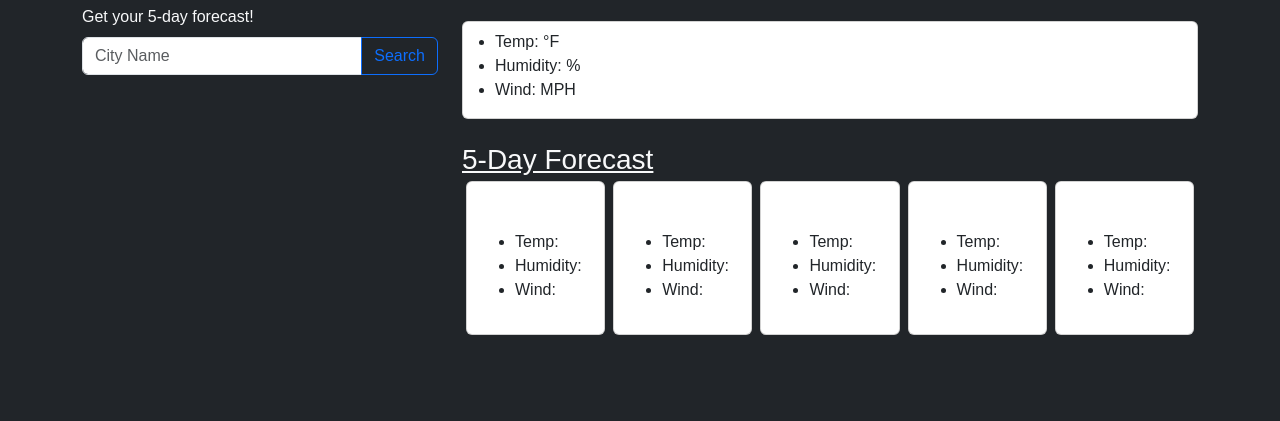
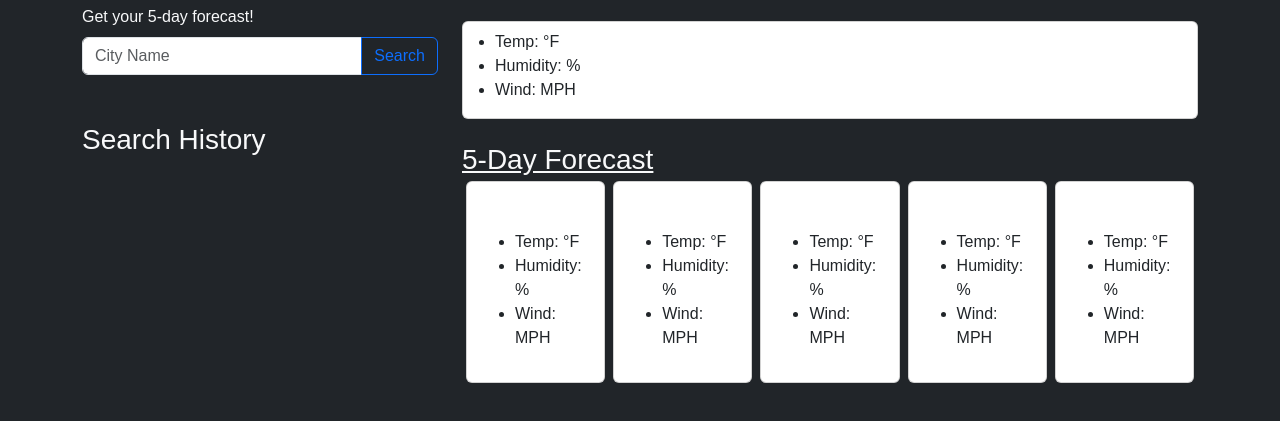
Before and after one commit to RicAdbur/weather-app, a plain HTML site: page index.html in a window 1280 px wide. Shown: the part 51-472 px from the top of the page. Drawn offline with nearby package versions, Linux system fonts and the light colour scheme.

Commit message:
added README

```diff
--- a/index.html
+++ b/index.html
@@ -29,8 +29,8 @@
                             <button class="btn btn-outline-primary" type="submit" id="search-button">Search</button>
                         </div>
                     </form>
+                    <h3 class="text-light mt-5">Search History</h3>
                     <div id="search-history">
-                        <h3 class="text-light mt-5">Search History</h3>
                     </div>
                 </section>
 
@@ -54,9 +54,9 @@
                                         <h5 class="card-title"></h5>
                                         <img src=""/>
                                         <ul>
-                                            <li>Temp: <span class="temp"></span></li>
-                                            <li>Humidity: <span class="humidity"></span></li>
-                                            <li>Wind: <span class="wind"></span></li>
+                                            <li>Temp: <span class="temp"></span>°F</li>
+                                            <li>Humidity: <span class="humidity"></span>%</li>
+                                            <li>Wind: <span class="wind"></span>MPH</li>
 
                                         </ul>
                                     </div>
@@ -69,9 +69,9 @@
                                         <h5 class="card-title"></h5>
                                         <img src=""/>
                                         <ul>
-                                            <li>Temp: <span class="temp"></span></li>
-                                            <li>Humidity: <span class="humidity"></span></li>
-                                            <li>Wind:  <span class="wind"></span></li>
+                                            <li>Temp: <span class="temp"></span>°F</li>
+                                            <li>Humidity: <span class="humidity"></span>%</li>
+                                            <li>Wind: <span class="wind"></span>MPH</li>
                                         </ul>
                                     </div>
                                 </div>
@@ -83,9 +83,9 @@
                                         <h5 class="card-title"></h5>
                                         <img src=""/>
                                         <ul>
-                                            <li>Temp: <span class="temp"></span></li>
-                                            <li>Humidity: <span class="humidity"></span></li>
-                                            <li>Wind:  <span class="wind"></span></li>
+                                            <li>Temp: <span class="temp"></span>°F</li>
+                                            <li>Humidity: <span class="humidity"></span>%</li>
+                                            <li>Wind: <span class="wind"></span>MPH</li>
                                         </ul>
                                     </div>
                                 </div>
@@ -97,9 +97,9 @@
                                         <h5 class="card-title"></h5>
                                         <img src=""/>
                                         <ul>
-                                            <li>Temp: <span class="temp"></span></li>
-                                            <li>Humidity: <span class="humidity"></span></li>
-                                            <li>Wind:  <span class="wind"></span></li>
+                                            <li>Temp: <span class="temp"></span>°F</li>
+                                            <li>Humidity: <span class="humidity"></span>%</li>
+                                            <li>Wind: <span class="wind"></span>MPH</li>
                                         </ul>
                                     </div>
                                 </div>
@@ -111,9 +111,9 @@
                                         <h5 class="card-title"></h5>
                                         <img src="" />
                                         <ul>
-                                            <li>Temp: <span class="temp"></span></li>
-                                            <li>Humidity: <span class="humidity"></span></li>
-                                            <li>Wind:  <span class="wind"></span></li>
+                                            <li>Temp: <span class="temp"></span>°F</li>
+                                            <li>Humidity: <span class="humidity"></span>%</li>
+                                            <li>Wind: <span class="wind"></span>MPH</li>
                                         </ul>
                                     </div>
                                 </div>
```
Also changed, not shown: assets/images/WeatherDashboardScreenshot.png (added), 1 other file.
